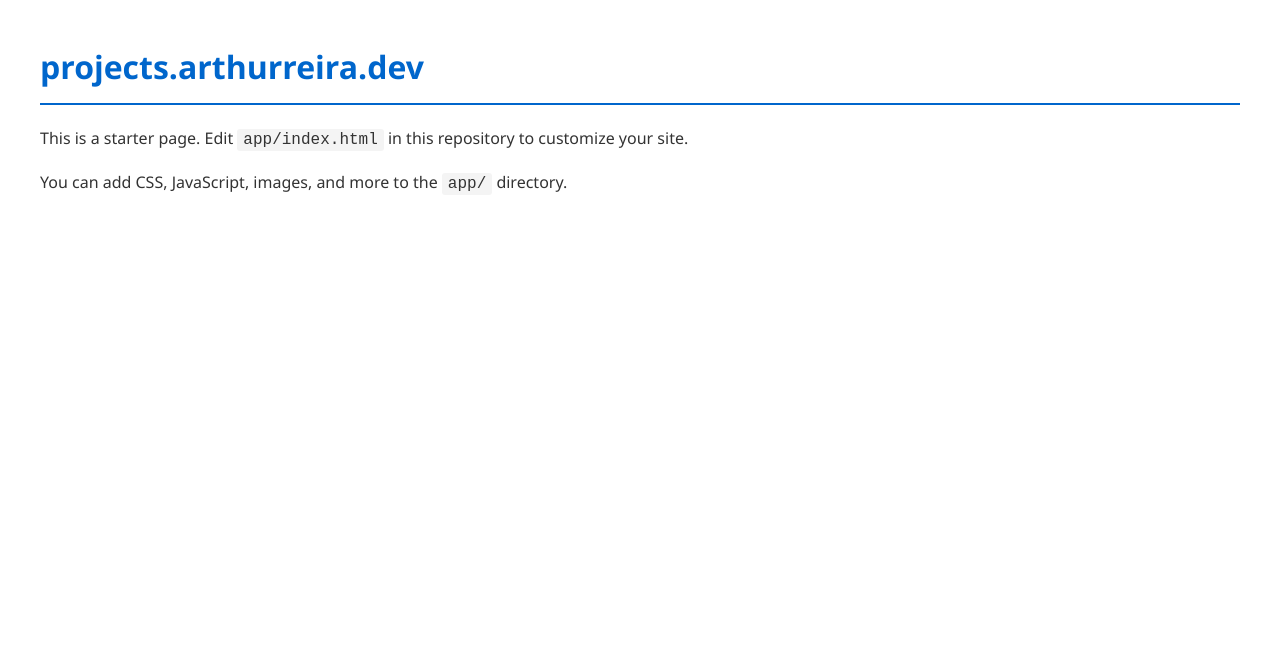
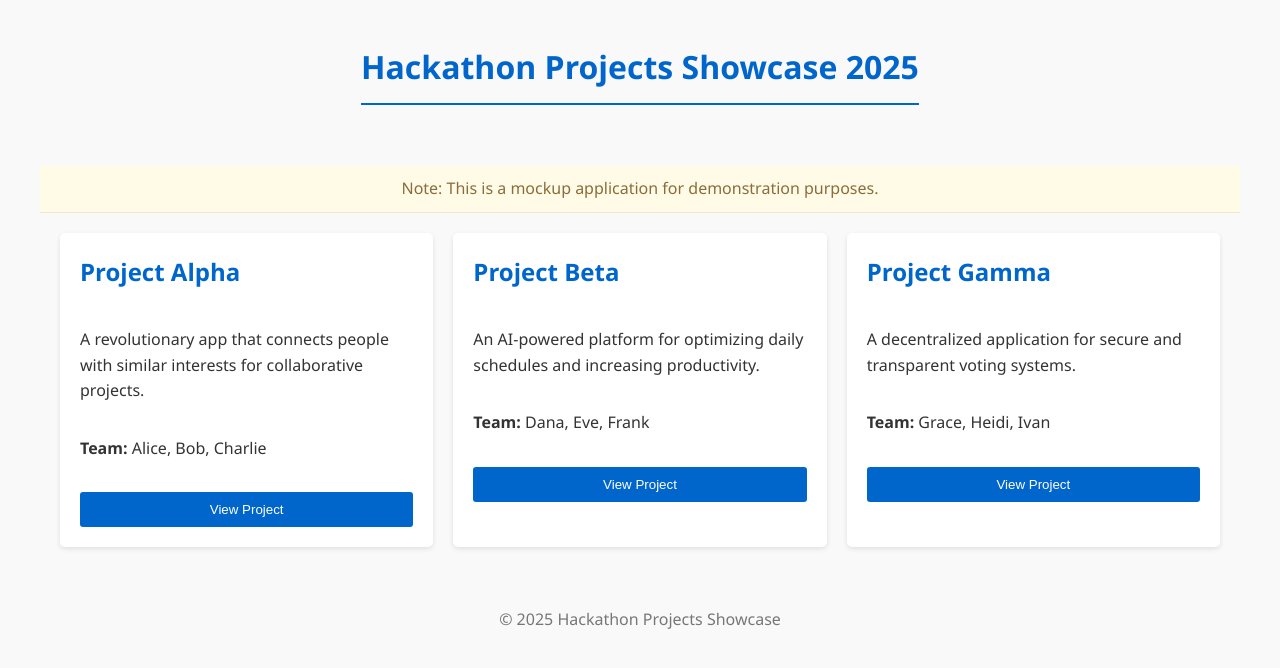
Before and after one commit to arthurreira/hackathon-projects, a plain HTML site: page app/index.html in a window 1280 px wide. Drawn offline with Linux system fonts and the light colour scheme.

Commit message:
Add hackathon projects mockup site content and styles
Introduces a mockup for the Hackathon Projects Showcase, including a redesigned index.html with sample project cards, updated CSS for layout and styling, and JavaScript for button interactivity. Updates the README with project context and deployment details. Adds VS Code settings for Live Server.

```diff
--- a/app/index.html
+++ b/app/index.html
@@ -1,15 +1,47 @@
 <!DOCTYPE html>
 <html lang="en">
 <head>
-  <meta charset="utf-8">
-  <meta name="viewport" content="width=device-width, initial-scale=1">
-  <title>projects.arthurreira.dev</title>
-  <link rel="stylesheet" href="style.css">
+    <meta charset="UTF-8">
+    <meta name="viewport" content="width=device-width, initial-scale=1.0">
+    <title>Hackathon Projects Showcase 2025</title>
+    <link rel="stylesheet" href="style.css">
 </head>
 <body>
-  <h1>projects.arthurreira.dev</h1>
-  <p>This is a starter page. Edit <code>app/index.html</code> in this repository to customize your site.</p>
-  <p>You can add CSS, JavaScript, images, and more to the <code>app/</code> directory.</p>
-  <script src="script.js"></script>
+    <header>
+        <h1>Hackathon Projects Showcase 2025</h1>
+    </header>
+
+    <div class="mockup-banner">
+        Note: This is a mockup application for demonstration purposes.
+    </div>
+
+    <main>
+        <section class="project-gallery">
+            <div class="project-card">
+                <h2>Project Alpha</h2>
+                <p>A revolutionary app that connects people with similar interests for collaborative projects.</p>
+                <p><strong>Team:</strong> Alice, Bob, Charlie</p>
+                <button class="view-project-btn">View Project</button>
+            </div>
+            <div class="project-card">
+                <h2>Project Beta</h2>
+                <p>An AI-powered platform for optimizing daily schedules and increasing productivity.</p>
+                <p><strong>Team:</strong> Dana, Eve, Frank</p>
+                <button class="view-project-btn">View Project</button>
+            </div>
+            <div class="project-card">
+                <h2>Project Gamma</h2>
+                <p>A decentralized application for secure and transparent voting systems.</p>
+                <p><strong>Team:</strong> Grace, Heidi, Ivan</p>
+                <button class="view-project-btn">View Project</button>
+            </div>
+        </section>
+    </main>
+
+    <footer>
+        <p>&copy; 2025 Hackathon Projects Showcase</p>
+    </footer>
+
+    <script src="script.js"></script>
 </body>
 </html>
--- a/app/script.js
+++ b/app/script.js
@@ -1,3 +1,8 @@
 document.addEventListener('DOMContentLoaded', () => {
-  console.log('projects.arthurreira.dev loaded successfully!');
+  const buttons = document.querySelectorAll('.view-project-btn');
+  buttons.forEach(button => {
+    button.addEventListener('click', () => {
+      alert('Navigating to project page... (This is a mockup).');
+    });
+  });
 });
--- a/app/style.css
+++ b/app/style.css
@@ -5,17 +5,77 @@ body {
   padding: 20px;
   line-height: 1.6;
   color: #333;
+  background-color: #f9f9f9;
+}
+
+.mockup-banner {
+  background-color: #fffbe6;
+  color: #8a6d3b;
+  padding: 10px 20px;
+  text-align: center;
+  border-bottom: 1px solid #f2e7c3;
+}
+
+header {
+  text-align: center;
+  margin-bottom: 40px;
 }
 
 h1 {
   color: #0066cc;
   border-bottom: 2px solid #0066cc;
   padding-bottom: 10px;
+  display: inline-block;
 }
 
-code {
-  background: #f4f4f4;
-  padding: 2px 6px;
+main {
+  padding: 20px;
+}
+
+.project-gallery {
+  display: grid;
+  grid-template-columns: repeat(auto-fit, minmax(300px, 1fr));
+  gap: 20px;
+}
+
+.project-card {
+  background-color: #fff;
+  padding: 20px;
+  border-radius: 5px;
+  box-shadow: 0 2px 5px rgba(0,0,0,0.1);
+  display: flex;
+  flex-direction: column;
+}
+
+.project-card h2 {
+  color: #0066cc;
+  margin-top: 0;
+}
+
+.project-card .team {
+  margin-top: auto;
+  font-size: 0.9em;
+  color: #555;
+}
+
+.view-project-btn {
+  background-color: #0066cc;
+  color: white;
+  border: none;
+  padding: 10px 15px;
   border-radius: 3px;
-  font-family: 'Courier New', monospace;
+  cursor: pointer;
+  text-align: center;
+  margin-top: 15px;
+  transition: background-color 0.3s;
 }
+
+.view-project-btn:hover {
+  background-color: #0052a3;
+}
+
+footer {
+  text-align: center;
+  margin-top: 40px;
+  color: #777;
+}
```
Also changed, not shown: 1 other file.
